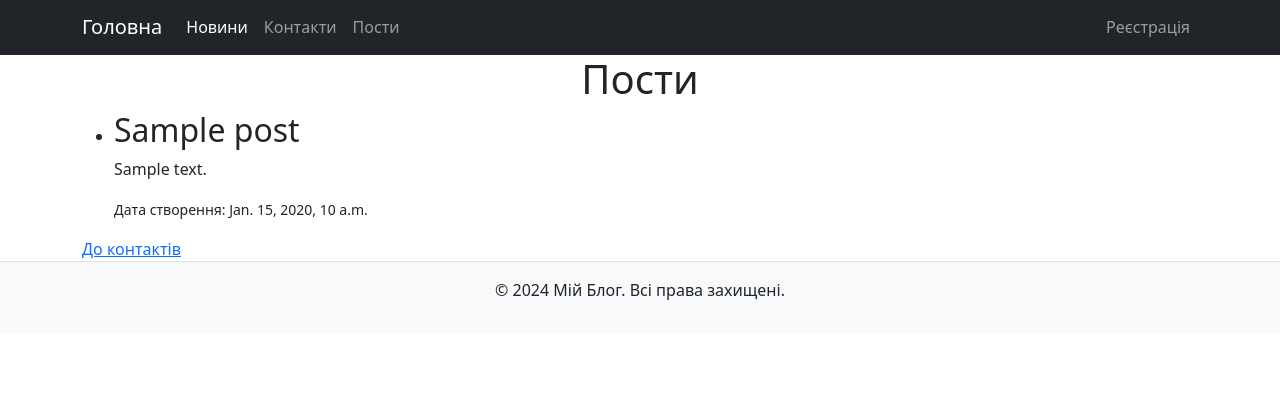
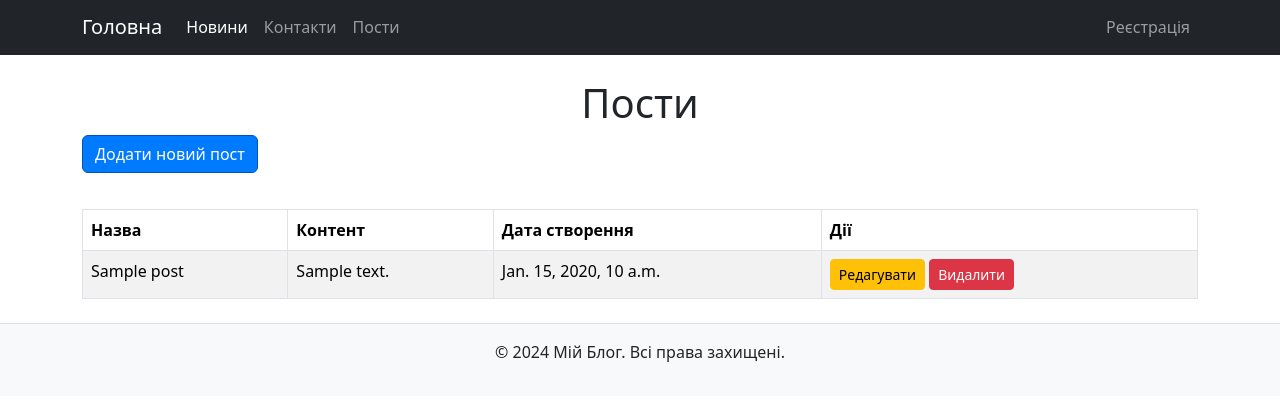
Before and after one commit to komarbv211/DjangoPy, a Django app: page /posts/ in a window 1280 px wide. Shown: the part 49-450 px from the top of the page. Run offline with Django 5.2, Linux system fonts and the light colour scheme; tables that the repository leaves empty hold one stand-in row (values such as "Sample post"); some libraries are stand-ins or nearby versions.

Commit message:
Add CRUD

```diff
--- a/posts/urls.py
+++ b/posts/urls.py
@@ -3,4 +3,8 @@ from . import views
 
 urlpatterns = [
     path('', views.post_list, name='post_list'),
+    path('post/<int:pk>/', views.post_detail, name='post_detail'),
+    path('post/new/', views.post_create, name='post_create'),
+    path('post/<int:pk>/edit/', views.post_edit, name='post_edit'),
+    path('post/<int:pk>/delete/', views.post_delete, name='post_delete')
 ]
--- a/posts/views.py
+++ b/posts/views.py
@@ -1,6 +1,42 @@
-from django.shortcuts import render
+from django.shortcuts import render, get_object_or_404, redirect
 from .models import Post
+from .forms import PostForm
 
+# Список постів
 def post_list(request):
     posts = Post.objects.all()
     return render(request, 'posts/post_list.html', {'posts': posts})
+
+# Перегляд одного посту
+def post_detail(request, pk):
+    post = get_object_or_404(Post, pk=pk)
+    return render(request, 'posts/post_detail.html', {'post': post})
+
+# Створення нового посту
+def post_create(request):
+    if request.method == 'POST':
+        form = PostForm(request.POST)
+        if form.is_valid():
+            form.save()
+            return redirect('post_list')
+    else:
+        form = PostForm()
+    return render(request, 'posts/post_form.html', {'form': form})
+
+# Редагування посту
+def post_edit(request, pk):
+    post = get_object_or_404(Post, pk=pk)
+    if request.method == 'POST':
+        form = PostForm(request.POST, instance=post)
+        if form.is_valid():
+            form.save()
+            return redirect('post_list')
+    else:
+        form = PostForm(instance=post)
+    return render(request, 'posts/post_form.html', {'form': form})
+
+# Видалення посту
+def post_delete(request, pk):
+    post = get_object_or_404(Post, pk=pk)
+    post.delete()
+    return redirect('post_list')
--- a/static/css/styles.css
+++ b/static/css/styles.css
@@ -46,11 +46,19 @@ footer {
   background-color: #f8f9fa;
   padding: 15px;
   border-top: 1px solid #dee2e6;
+  flex-shrink: 0;
+  margin-top: auto;
+
 }
+
 body {
   padding-top: 3rem;
   padding-bottom: 3rem;
   color: rgb(var(--bs-tertiary-color-rgb));
+}
+
+.table {
+  margin-top: 20px;
 }
 
 .content {
@@ -59,11 +67,3 @@ body {
 .content h1 {
   text-align: center;
 }
-
-.table {
-  margin-top: 20px;
-}
-
-footer {
-  flex-shrink: 0;
-}
--- a/templates/layout.html
+++ b/templates/layout.html
@@ -13,6 +13,7 @@
       href={%static 'bootstrap/css/bootstrap.min.css'%}
     />
     <link rel="stylesheet" href="{% static 'css/styles.css' %}"/>
+
 </head>
 <body>
     <header data-bs-theme="dark">
@@ -46,7 +47,7 @@
     {%block content%}
     {%endblock%}
     {%block footer%}
-    <footer class="text-center bg-light py-3 border-top">
+    <footer class=" text-center bg-light py-3 border-top">
         <p>&copy; 2024 Мій Блог. Всі права захищені.</p>
     </footer>
     {%endblock%}
--- a/templates/posts/post_list.html
+++ b/templates/posts/post_list.html
@@ -1,25 +1,69 @@
 {% extends "layout.html" %}
 
 {% block title %}
-  Пости
-{%endblock%}
-
+    Список постів
+{% endblock %}
 
 {% block content %}
-<div class="container">
-  <h1 class="text-center">
-    Пости
-  </h1>
-  <ul>
-    {% for post in posts %}
-        <li>
-            <h2>{{ post.title }}</h2>
-            <p>{{ post.content }}</p>
-            <small>Дата створення: {{ post.created_at }}</small>
-        </li>
-    {% endfor %}
-  </ul>
-  <a href="/contact">До контактів</a>
+<div class="container my-4">
+    <h1 class="text-center">Пости</h1>
+    <a href="{% url 'post_create' %}" class="btn btn-primary mb-3">Додати новий пост</a>
+    <table class="table table-striped table-bordered">
+        <thead>
+            <tr>
+                <th>Назва</th>
+                <th>Контент</th>
+                <th>Дата створення</th>
+                <th>Дії</th>
+            </tr>
+        </thead>
+        <tbody>
+            {% for post in posts %}
+            <tr>
+                <td>{{ post.title }}</td>
+                <td>{{ post.content }}</td>
+                <td>{{ post.created_at }}</td>
+                <td>
+                    <a href="{% url 'post_edit' post.pk %}" class="btn btn-warning btn-sm">Редагувати</a>
+                    <button class="btn btn-danger btn-sm" data-bs-toggle="modal" data-bs-target="#deleteModal"
+                        data-id="{{ post.pk }}">Видалити</button>
+                </td>
+            </tr>
+            {% endfor %}
+        </tbody>
+    </table>
 </div>
 
-{%endblock%}
+<div class="modal fade" id="deleteModal" tabindex="-1" aria-labelledby="deleteModalLabel" aria-hidden="true">
+    <div class="modal-dialog">
+        <div class="modal-content">
+            <div class="modal-header">
+                <h5 class="modal-title" id="deleteModalLabel">Підтвердження видалення</h5>
+                <button type="button" class="btn-close" data-bs-dismiss="modal" aria-label="Закрити"></button>
+            </div>
+            <div class="modal-body">
+                Ви дійсно хочете видалити цей пост?
+            </div>
+            <div class="modal-footer">
+                <button type="button" class="btn btn-secondary" data-bs-dismiss="modal">Скасувати</button>
+                <form id="deleteForm" method="POST" action="">
+                    {% csrf_token %}
+                    <button type="submit" class="btn btn-danger">Видалити</button>
+                </form>
+            </div>
+        </div>
+    </div>
+</div>
+
+<script>
+    document.addEventListener('DOMContentLoaded', function () {
+        const deleteModal = document.getElementById('deleteModal');
+        deleteModal.addEventListener('show.bs.modal', function (event) {
+            const button = event.relatedTarget;
+            const postId = button.getAttribute('data-id');
+            const deleteForm = document.getElementById('deleteForm');
+            deleteForm.action = `{% url 'post_delete' 0 %}`.replace('0', postId);
+        });
+    });
+</script>
+{% endblock %}
```
Also changed, not shown: posts/forms.py (added, +7 -0 lines), templates/posts/post_confirm_delete.html (added, +48 -0 lines), templates/posts/post_form.html (added, +20 -0 lines), templates/posts/post_detail.html (added).
